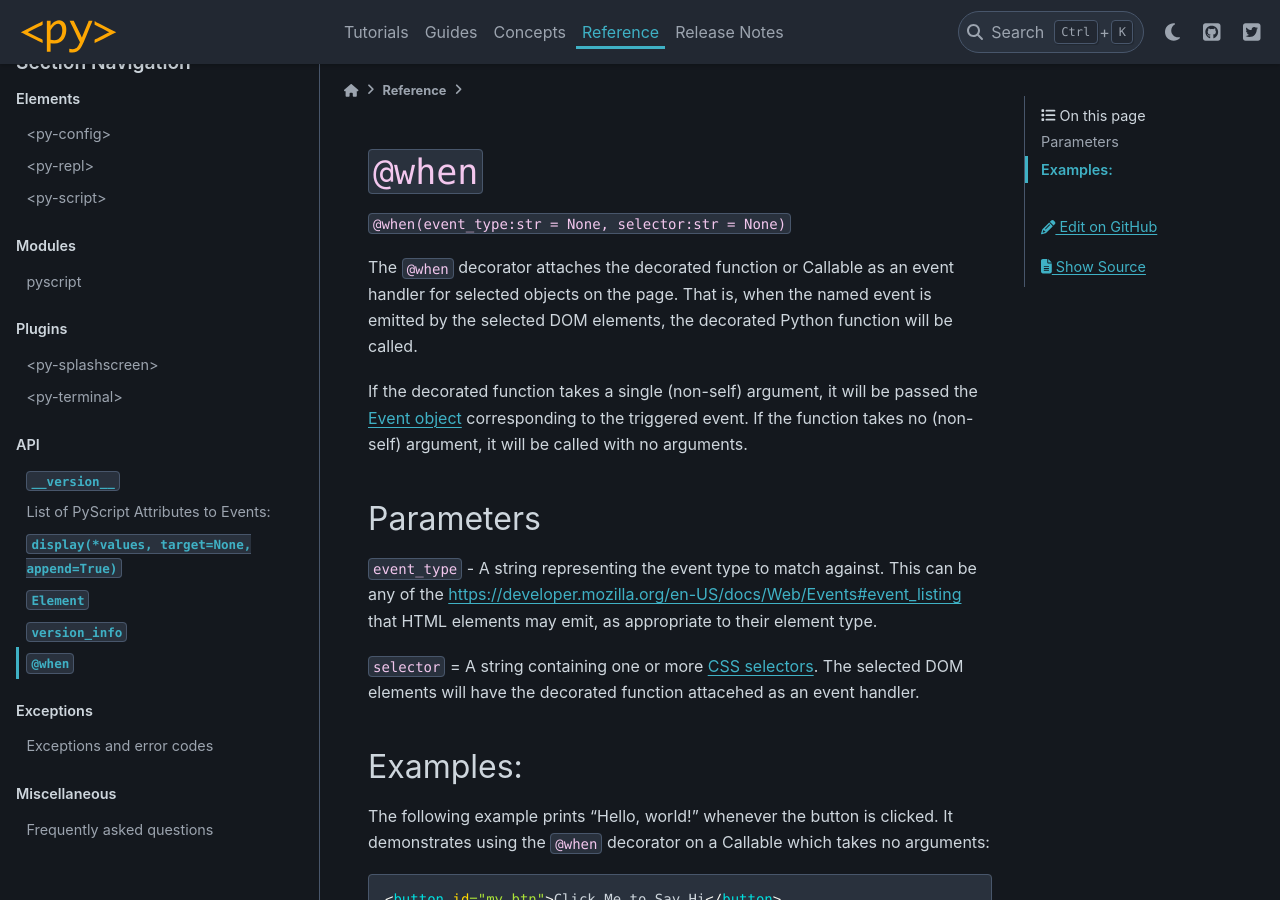
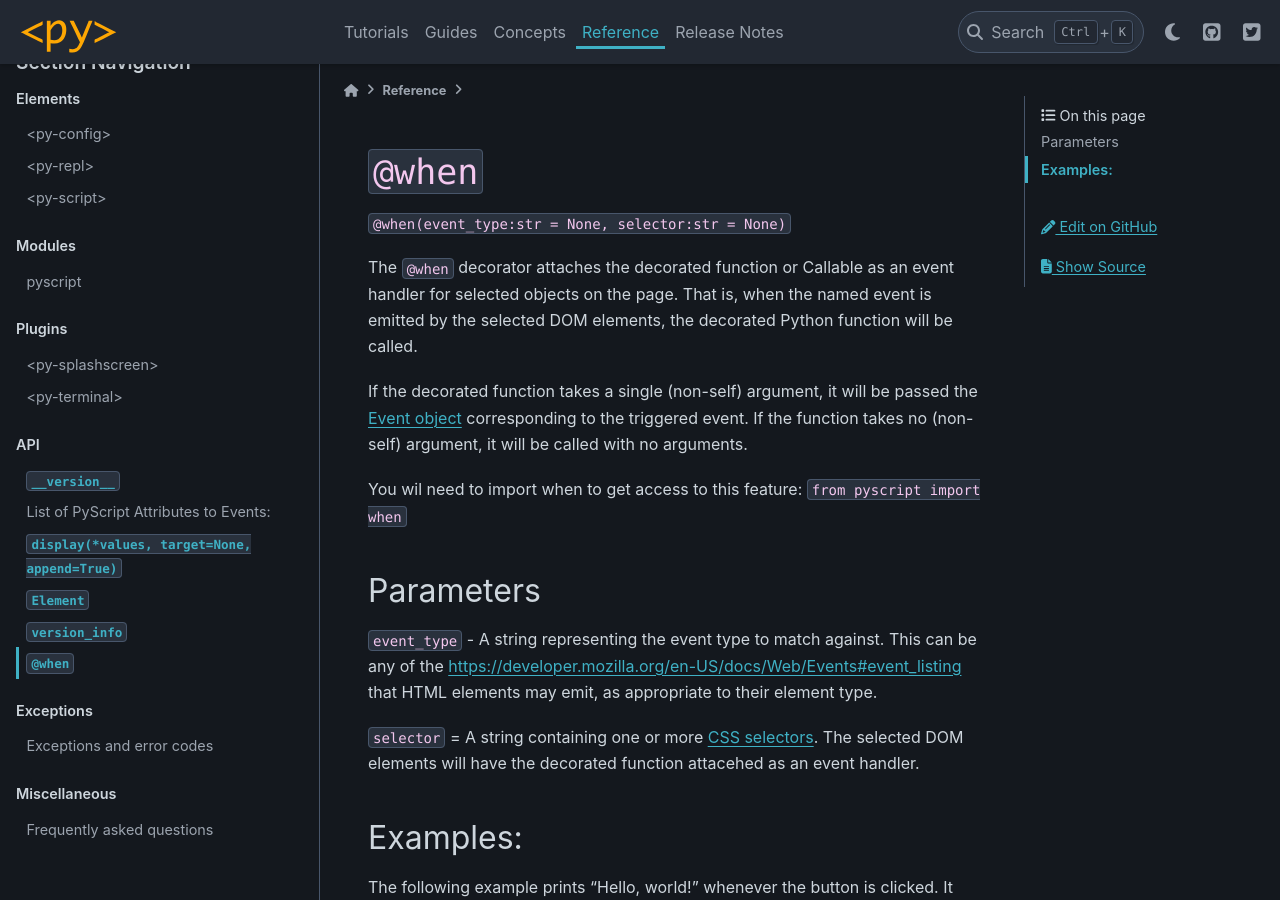
Before and after one commit to pyscript/pyscript, a Sphinx documentation site: the page built from docs/reference/API/when.md, in a window 1280 px wide and 900 px high. Built offline with Sphinx 7.4.7 and the PyData theme 0.15.4, drawn with Linux system fonts in a browser that asks for light colours.

Commit message:
Update when.md
include info on importing when to get access

```diff
--- a/docs/reference/API/when.md
+++ b/docs/reference/API/when.md
@@ -5,6 +5,9 @@
 The `@when` decorator attaches the decorated function or Callable as an event handler for selected objects on the page. That is, when the named event is emitted by the selected DOM elements, the decorated Python function will be called.
 
 If the decorated function takes a single (non-self) argument, it will be passed the [Event object](https://developer.mozilla.org/en-US/docs/Web/API/Event) corresponding to the triggered event. If the function takes no (non-self) argument, it will be called with no arguments.
+
+You wil need to import when to get access to this feature:
+`from pyscript import when`
 
 ## Parameters
 
```
